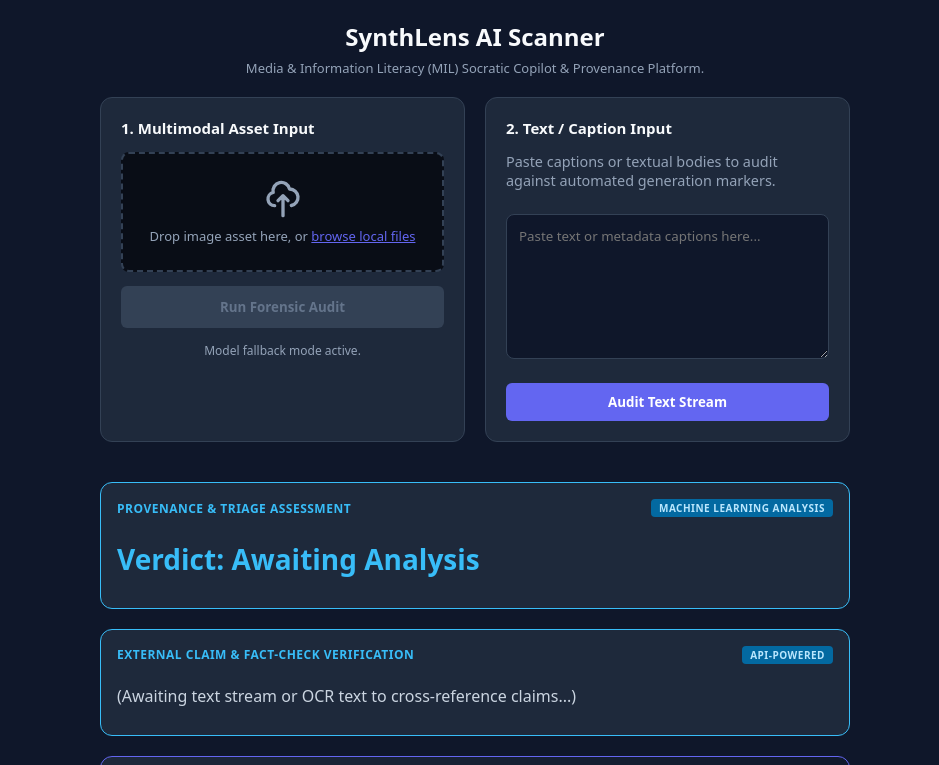
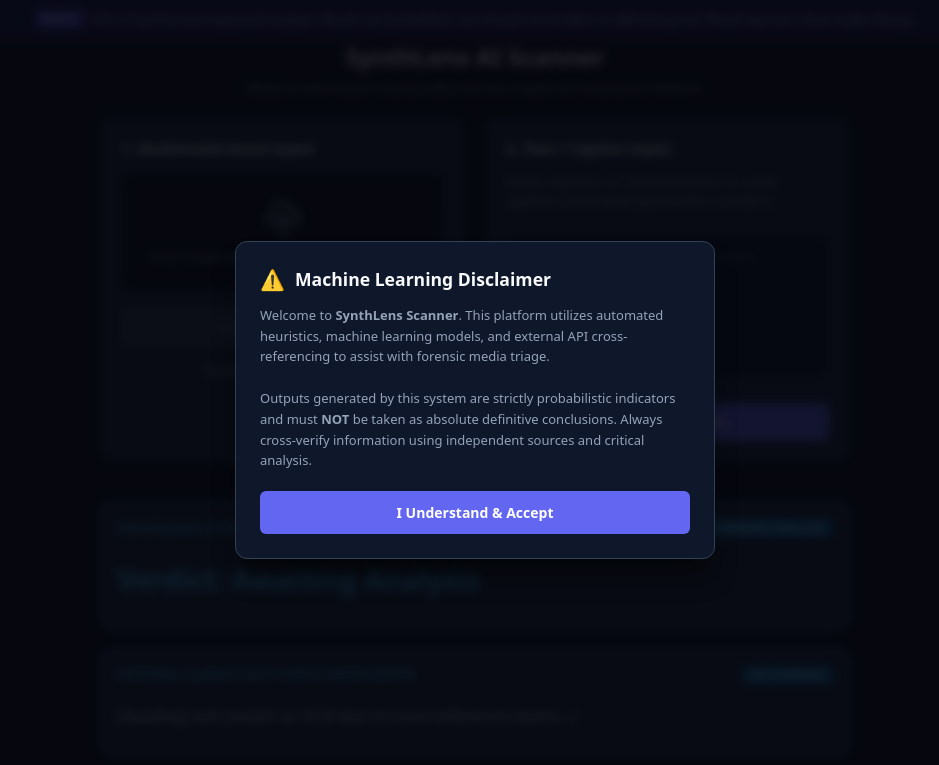
Before and after one commit to whyteferrari/SynthLensAI, a website: page index.html in a window 1280 px wide. Shown: the top 765 px of the page, without its empty margins (165-1104 px from the left). Drawn offline with Linux system fonts and the light colour scheme.

Commit message:
Added a warning banner and pop-up

```diff
--- a/index.html
+++ b/index.html
@@ -3,12 +3,35 @@
 <head>
   <meta charset="utf-8">
   <meta name="viewport" content="width=device-width, initial-scale=1.0">
-  <title>SynthLens AI Scanner — UNESCO MIL Forensic Framework</title>
+  <title>SynthLens Scanner — UNESCO MIL Forensic Framework</title>
   <link rel="stylesheet" href="style.css">
   <!-- Include ExifReader for deep metadata checks -->
   <script src="https://cdn.jsdelivr.net/npm/exifreader@4.23.0/dist/exif-reader.js"></script>
 </head>
-<body>
+<body style="margin: 0; padding-top: 40px; background: #090d16; font-family: system-ui, -apple-system, sans-serif;">
+
+  <!-- Top Persistent Warning Banner -->
+  <div style="position: fixed; top: 0; left: 0; width: 100%; background: #1e1b4b; color: #c7d2fe; text-align: center; padding: 10px 15px; font-size: 12px; font-weight: 500; border-bottom: 1px solid #312e81; z-index: 1000; box-sizing: border-box; display: flex; justify-content: center; align-items: center; gap: 8px;">
+    <span style="background: #4338ca; color: #e0e7ff; padding: 2px 6px; border-radius: 4px; font-size: 10px; font-weight: bold; text-transform: uppercase;">Notice</span>
+    <span>This is machine learning-based analysis. Results are probabilistic and should not be taken as definitive proof. Please exercise critical media literacy.</span>
+  </div>
+
+  <!-- Entry Modal Popup Warning -->
+  <div id="entryModal" style="position: fixed; inset: 0; background: rgba(5, 7, 13, 0.85); backdrop-filter: blur(5px); display: flex; justify-content: center; align-items: center; z-index: 2000; padding: 20px;">
+    <div style="background: #0f172a; border: 1px solid #334155; border-radius: 12px; max-width: 480px; width: 100%; padding: 24px; box-shadow: 0 20px 25px -5px rgba(0, 0, 0, 0.5); text-align: left;">
+      <div style="display: flex; align-items: center; gap: 10px; margin-bottom: 12px;">
+        <span style="font-size: 20px;">⚠️</span>
+        <h3 style="margin: 0; color: #f8fafc; font-size: 1.1rem;">Machine Learning Disclaimer</h3>
+      </div>
+      <p style="color: #94a3b8; font-size: 13px; line-height: 1.6; margin-bottom: 20px;">
+        Welcome to <strong>SynthLens Scanner</strong>. This platform utilizes automated heuristics, machine learning models, and external API cross-referencing to assist with forensic media triage.
+        <br><br>
+        Outputs generated by this system are strictly probabilistic indicators and must <strong>NOT</strong> be taken as absolute definitive conclusions. Always cross-verify information using independent sources and critical analysis.
+      </p>
+      <button onclick="document.getElementById('entryModal').style.display='none';" style="width: 100%; background: #6366f1; color: white; border: none; padding: 12px; border-radius: 6px; font-weight: bold; cursor: pointer; font-size: 14px; transition: background 0.2s;">I Understand & Accept</button>
+    </div>
+  </div>
+
   <main class="synth-container">
     <header class="synth-header">
       <h1>SynthLens AI Scanner</h1>
@@ -141,7 +164,7 @@
           </div>
           <p id="cardHeadline" style="font-size: 14px; font-weight: bold; color: #f8fafc;">Awaiting audit results...</p>
           <p id="cardSummary" style="font-size: 12px; color: #94a3b8;">Run a forensic check to populate educational findings.</p>
-          <div style="font-size: 10px; color: #64748b; margin-top: 4px; border-top: 1px dashed #1e293b; pt: 6px;">Powered by UNESCO Media & Information Literacy (MIL) Framework</div>
+          <div style="font-size: 10px; color: #64748b; margin-top: 4px; border-top: 1px dashed #1e293b; padding-top: 6px;">Powered by UNESCO Media & Information Literacy (MIL) Framework</div>
         </div>
 
         <div style="display: flex; gap: 10px;">
```
